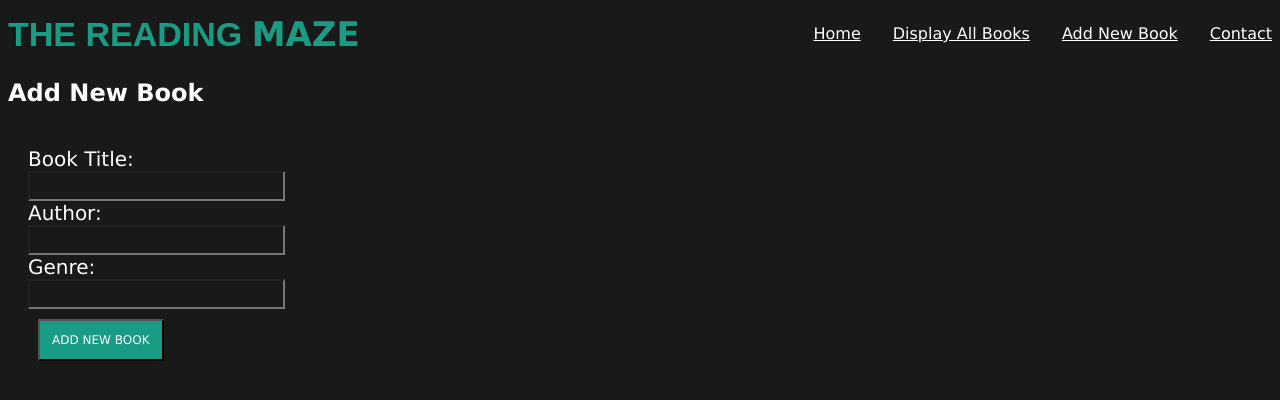
After one commit to sobiaahmad94/python_flask_library_lab, a Flask app: page /add_new_book in a window 1280 px wide. The commit adds this page. Shown: the top 400 px of the page. Run offline with Flask 3, Linux system fonts and the light colour scheme; some web fonts are replaced.

Commit message:
display all books and add new book view functions completed

```diff
--- a/controllers/controller.py
+++ b/controllers/controller.py
@@ -14,3 +14,24 @@ def display_all_books():
     return render_template("all_books.jinja", title = "Display All Books", books_list = books_list)
 
 # display_all_books()
+
+# this below didn't work, so I had to try again
+# @app.route('/add_new_book', methods=['POST']) # I tried to do <add_new_book> etc but wasn't working so I removed those < >
+# def add_new_book():
+#     books_list.title = request.form['title']
+#     books_list.author = request.form['author']
+#     books_list.genre = request.genre['genre']
+#     return render_template("add_new_book.jinja", books_list = books_list)
+
+
+# I used this resource to sort out a 405 error I kept getting: https://stackoverflow.com/questions/42018603/handling-get-and-post-in-same-flask-view
+@app.route('/add_new_book', methods=["GET","POST"])
+def add_new_book():
+    # I want to use POST so I can take info entered in the input boxes and add them to the books list
+    if request.method == 'POST':
+        new_book = Book(request.form['title'], request.form['author'], request.form['genre'])
+        # I'm creating a new object, grabbing the title, author and genre but I want to try to change this a bit
+    # appended the new_book variable to the books_list list
+        books_list.append(new_book)
+    # getting the template and setting books_list to books_list variable
+    return render_template("add_new_book.jinja", books_list=books_list)
--- a/static/style.css
+++ b/static/style.css
@@ -90,3 +90,35 @@ table {
     margin: 20px;
     font-size: 30px;
 }
+
+form {
+    font-size: 20px;
+    padding: 20px;
+}
+
+form >label {
+    margin-top: 90px;
+}
+
+form >input {
+    color: rgb(24, 157, 132);
+    display: flex;
+    align-content: space-between;
+    font-size: 20px;
+}
+
+.add-book-button {
+    text-transform: uppercase;
+    font-family: Verdana, Geneva, Tahoma, sans-serif;
+    margin: 10px;
+    padding: 12px;
+    cursor: pointer;
+    background-color: rgb(24, 157, 132);
+    color:rgb(255, 255, 255);
+    font-size: 12px;
+}
+
+.add-book-button:hover {
+    color: rgb(24, 157, 132);
+    background-color:rgb(255, 255, 255);
+}
--- /dev/null
+++ b/templates/add_new_book.jinja
@@ -0,0 +1,55 @@
+<!DOCTYPE html>
+<html lang="en">
+<head>
+    <meta charset="UTF-8">
+    <meta http-equiv="X-UA-Compatible" content="IE=edge">
+    <meta name="viewport" content="width=device-width, initial-scale=1.0">
+    <link rel="stylesheet" href="{{ url_for('static', filename='style.css') }}">
+    <title>Add New Page</title>
+</head>
+<body>
+{# navbar menu main - sounds odd but hopefully will improve this later #}
+<header>
+        <div id="logo">The Reading <span>Maze</span><a href="http://localhost:4999/home"></a></div>
+        <nav class="main-menu-nav">
+            <ul>
+                <li class="list-items"><a href="http://localhost:4999/home">Home</a></li>
+                <li><a href="http://localhost:4999/display_all_books">Display All Books</a></li>
+                <li><a href="http://localhost:4999/add_new_book">Add New Book</a></li>
+
+                <li><a href="">Contact</a></li>
+            </ul>
+        </nav>
+</header>{# need to figure out how to re-use this base on all pages #}
+
+<h2 class="wee-header">Add New Book</h2>
+{# <form class="add-new-book-form" method="POST" action="/add_new_book">
+    <label for="book-title">Book Title:</label>
+    <input type="text" name="title" alt="book-title-input-box" required>
+
+
+    <label for="book-author">Author:</label>
+    <input type="text" name="author" alt="book-author-input-box" required>
+
+    <label for="book-genre">Genre:</label>
+    <input type="text" name="genre" alt="book-genre-box">
+
+    <label for="add-book-button"></label>
+    <input class="add-book-button" type="submit" value="Add New Book" alt="add-new-book-button">
+</form> #}
+<form class="add-new-book-form" method="POST" action="/add_new_book">
+    <label for="book-title">Book Title:</label>
+    <input type="text" name="title" alt="book-title-input-box" required>
+
+    <label for="book-author">Author:</label>
+    <input type="text" name="author" alt="book-author-input-box" required>
+
+    <label for="book-genre">Genre:</label>
+    <input type="text" name="genre" alt="book-genre-box">
+
+    <input class="add-book-button" type="submit" value="Add New Book" alt="add-new-book-button">
+</form>
+
+
+</body>
+</html>
--- a/templates/all_books.jinja
+++ b/templates/all_books.jinja
@@ -9,11 +9,12 @@
 </head>
 <body>
 <header>
-        <div id="logo">The Reading <span>Maze</span></div>
+        <div id="logo">The Reading <span>Maze</span><a href="http://localhost:4999/home"></a></div>
         <nav class="main-menu-nav">
             <ul>
                 <li class="list-items"><a href="http://localhost:4999/home">Home</a></li>
                 <li><a href="http://localhost:4999/display_all_books">Display All Books</a></li>
+                <li><a href="http://localhost:4999/add_new_book">Add New Book</a></li>
                 <li><a href="">Contact</a></li>
             </ul>
         </nav>
@@ -23,7 +24,7 @@
     <ul>
         <li><a href="http://localhost:4999/home"></a>Home</li>
         <li><a href="https://localhost:4999/display_all_books"></a>Display All Books</li>
-        <li><a href=""></a>Add New Book</li>
+        <li><a href="http://localhost:4999/add_new_book"></a>Add New Book</li>
         <li><a href=""></a>Delete Book</li>
         <li><a href=""></a>Check In Book</li>
         <li><a href=""></a>Check Out Book</li>
--- a/templates/index.jinja
+++ b/templates/index.jinja
@@ -5,17 +5,18 @@
     <meta http-equiv="X-UA-Compatible" content="IE=edge">
     <meta name="viewport" content="width=device-width, initial-scale=1.0">
     <link rel="stylesheet" href="{{ url_for('static', filename='style.css') }}">
-    <title>Library Lab - Home</title>
+    <title>The Reading Maze - Home</title>
 </head>
 <body>
 
 {# navbar menu main - sounds odd but hopefully will improve this later #}
 <header>
-        <div id="logo">The Reading <span>Maze</span></div>
+        <div id="logo">The Reading <span>Maze</span><a href="http://localhost:4999/home"></a></div>
         <nav class="main-menu-nav">
             <ul>
                 <li class="list-items"><a href="http://localhost:4999/home">Home</a></li>
                 <li><a href="http://localhost:4999/display_all_books">Display All Books</a></li>
+                <li><a href="http://localhost:4999/add_new_book">Add New Book</a></li>
                 <li><a href="">Contact</a></li>
             </ul>
         </nav>
```
